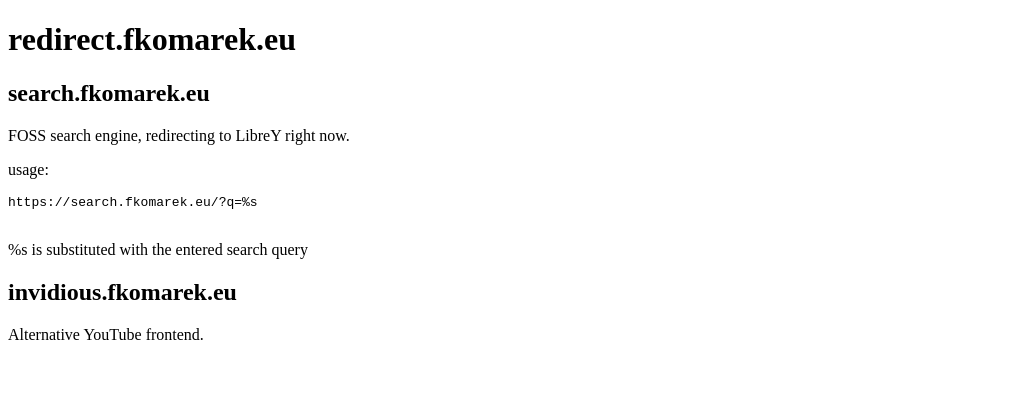
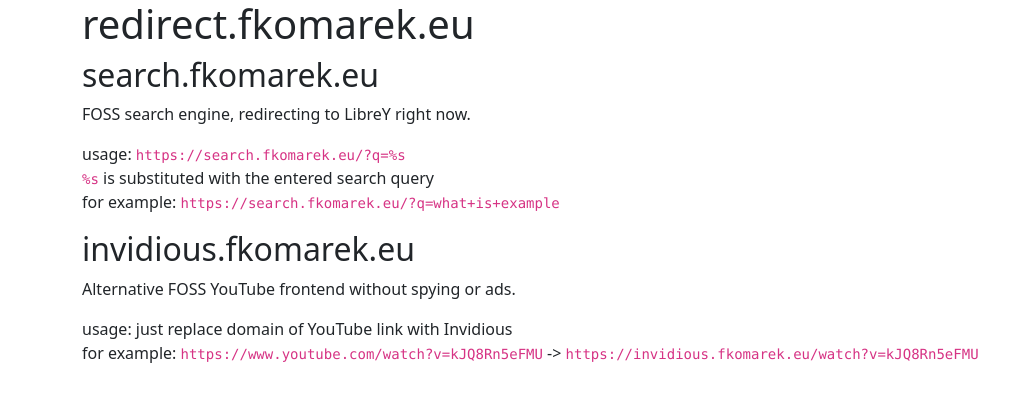
Before and after one commit to filip2cz/domain-forward, a plain HTML site: page index.html in a window 1280 px wide. Shown: the whole page, without its empty margins (0-1033 px from the left). Drawn offline with nearby package versions, Linux system fonts and the light colour scheme.

Commit message:
ADD: invidious tutorial

```diff
--- a/index.html
+++ b/index.html
@@ -7,6 +7,11 @@
 </head>
 
 <body>
+    <link href="https://cdn.jsdelivr.net/npm/bootstrap@5.2.3/dist/css/bootstrap.min.css" rel="stylesheet"
+        integrity="sha384-rbsA2VBKQhggwzxH7pPCaAqO46MgnOM80zW1RWuH61DGLwZJEdK2Kadq2F9CUG65" crossorigin="anonymous">
+    <script src="https://cdn.jsdelivr.net/npm/bootstrap@5.2.3/dist/js/bootstrap.bundle.min.js"
+        integrity="sha384-kenU1KFdBIe4zVF0s0G1M5b4hcpxyD9F7jL+jjXkk+Q2h455rYXK/7HAuoJl+0I4"
+        crossorigin="anonymous"></script>
     <div class="container">
 
         <h1>redirect.fkomarek.eu</h1>
@@ -16,13 +21,20 @@
         <p>FOSS search engine, redirecting to LibreY right now.</p>
 
         <p>
-            usage: <pre>https://search.fkomarek.eu/?q=%s</pre><br>
-            %s is substituted with the entered search query
+            usage: <code>https://search.fkomarek.eu/?q=%s</code> <br>
+            <code>%s</code> is substituted with the entered search query <br>
+            for example: <code>https://search.fkomarek.eu/?q=what+is+example</code>
         </p>
 
         <h2>invidious.fkomarek.eu</h2>
 
-        <p>Alternative YouTube frontend.</p>
+        <p>Alternative FOSS YouTube frontend without spying or ads.</p>
+
+        <p>
+            usage: just replace domain of YouTube link with Invidious <br>
+            for example: <code>https://www.youtube.com/watch?v=kJQ8Rn5eFMU</code> ->
+            <code>https://invidious.fkomarek.eu/watch?v=kJQ8Rn5eFMU</code>
+        </p>
 
         <script>
             // Function to redirect to the new domain while preserving the path
```
